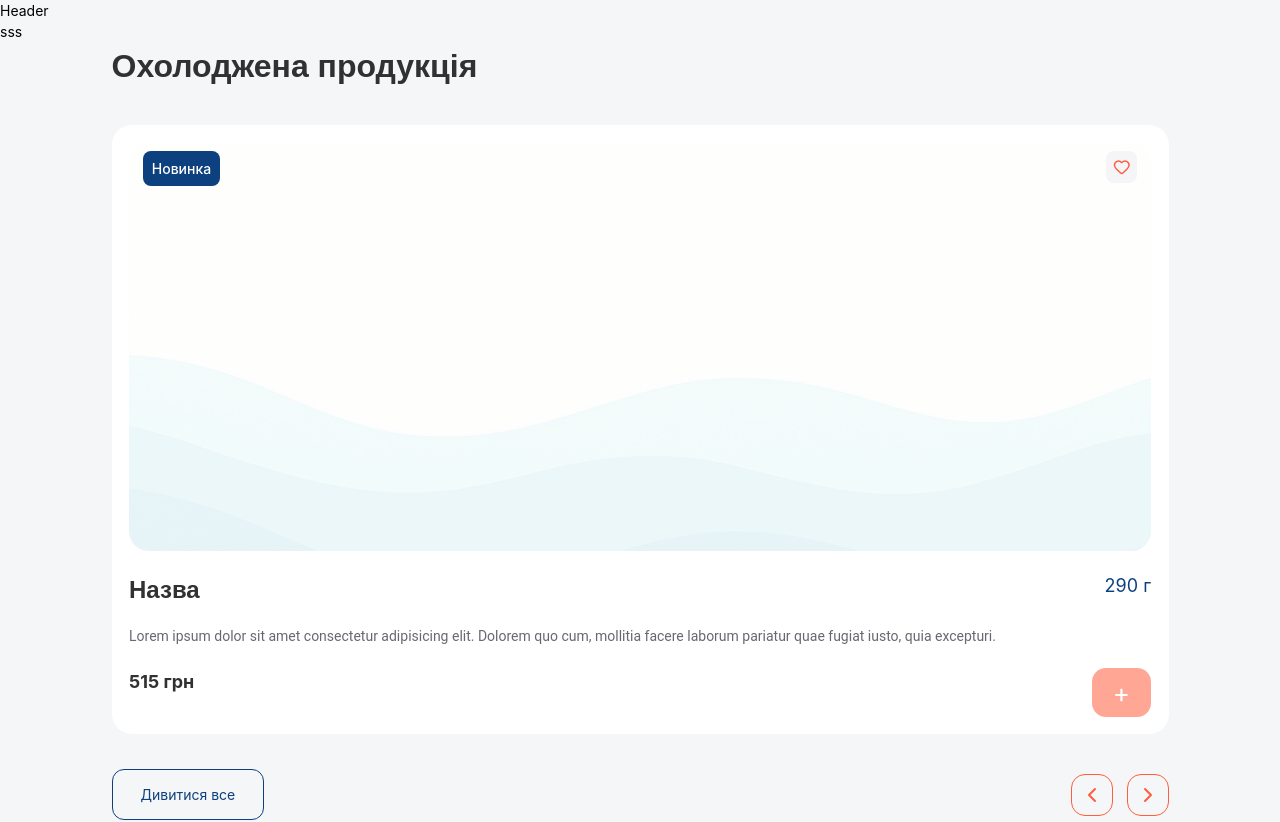
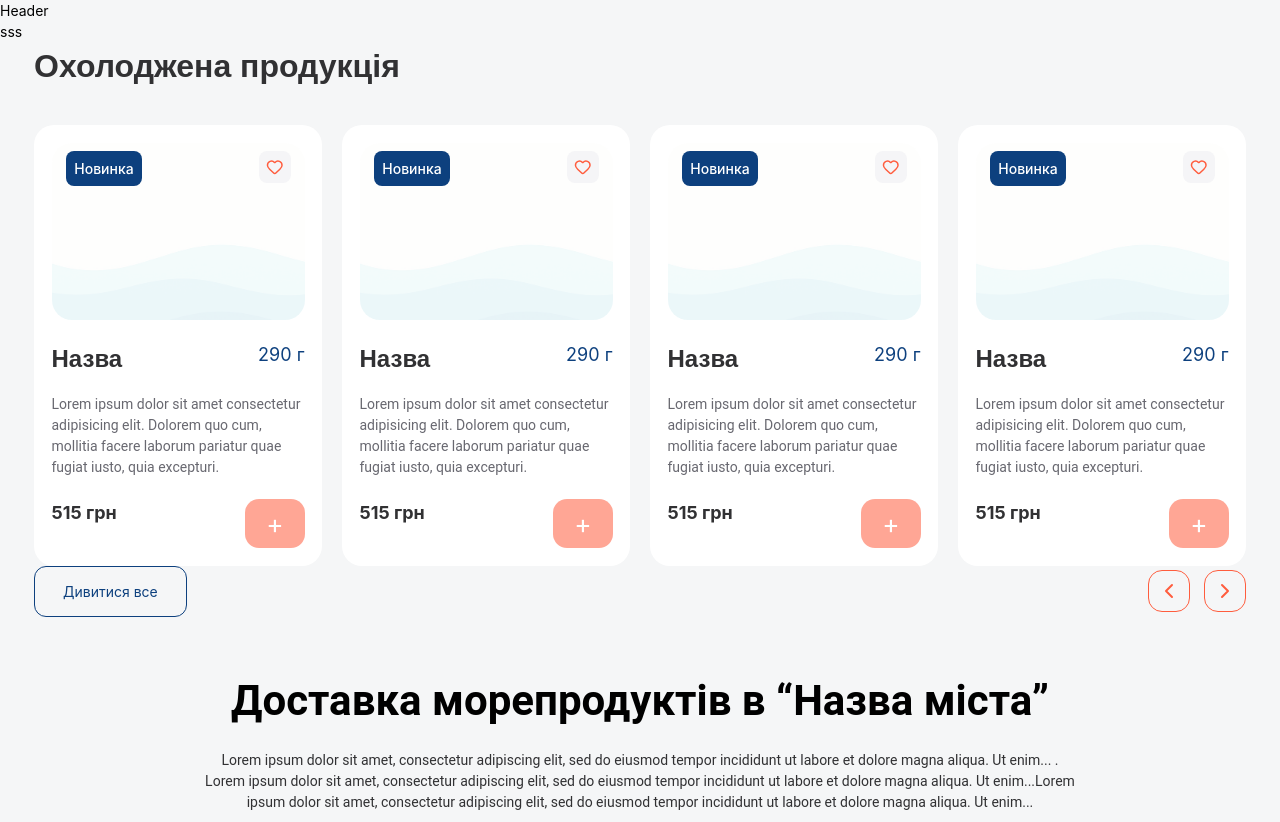
Before and after one commit to illiad24/shop, a React (Vite) app in the folder client/: page / in a window 1280 px wide. Shown: the top 822 px of the page. Built offline with nearby package versions, Linux system fonts and the light colour scheme.

Commit message:
feat: add Swiper for enhanced product slider functionality and update styles

```diff
--- a/client/package.json
+++ b/client/package.json
@@ -20,6 +20,7 @@
     "react-error-boundary": "^6.1.0",
     "react-redux": "^9.2.0",
     "react-router": "^7.12.0",
+    "swiper": "^12.1.0",
     "tailwind-merge": "^3.4.0",
     "tailwindcss": "^4.1.18",
     "tailwindcss-animate": "^1.0.7",
--- a/client/src/features/productItem/ProductItem.tsx
+++ b/client/src/features/productItem/ProductItem.tsx
@@ -5,7 +5,7 @@ export function ProductItem() {
         <div className="bg-white p-5 rounded-[20px]">
             <div className="relative mb-6 last:mb-0">
                 <div className="absolute p-2 z-3 top-2.5 py-2 px-2.5 left-4 rounded-[8px] bg-main text-white font-medium text-[14px]">Новинка</div>
-                <div className="relative pb-[40%]"><img className="absolute-element object-cover rounded-[20px]" src="/footer.png" alt="Image" /></div>
+                <div className="relative pb-[70%]"><img className="absolute-element object-cover rounded-[20px]" src="/footer.png" alt="Image" /></div>
                 <div className="absolute p-2 z-3 top-2.5 right-4 w-9 h-9 flex justify-center items-center bg-[#f5f5f7] rounded-[8px]">
                     <Icon name='favorite' className="text-orange-1" />
                 </div>
--- a/client/src/index.css
+++ b/client/src/index.css
@@ -49,7 +49,7 @@ html {
 }
 
 .container {
-    @apply max-w-[77.5rem] m-auto pr-4 pl-4;
+    @apply max-w-[1240px] m-auto pr-4 pl-4;
 }
 
 /* !Utility */
@@ -82,3 +82,7 @@ html {
 @utility absolute-element {
     @apply absolute top-0 left-0 w-full h-full;
 }
+
+.arrow-button-next.swiper-button-disabled {
+    @apply bg-orange-1 opacity-50 cursor-not-allowed;
+}
--- a/client/src/pages/HomePage.tsx
+++ b/client/src/pages/HomePage.tsx
@@ -5,7 +5,7 @@ import { MapSection } from "../widgets/sections/MapSection";
 export function HomePage() {
     return (
         <>
-            <MainSlider title="Охолоджена продукція" data={[{}, {}, {}]} link="Дивитися все" linkUrl="/" arrows={true} />
+            <MainSlider title="Охолоджена продукція" data={[{}, {}, {}, {}, {}]} link="Дивитися все" linkUrl="/" arrows={true} />
             <IntroSection />
             <MapSection />
         </>
--- a/client/src/shared/icons/Icon.tsx
+++ b/client/src/shared/icons/Icon.tsx
@@ -6,7 +6,7 @@ const iconMap = {
     favorite: Heart,
     arrow: ChevronRight
 }
-export const Icon = ({ name, className, size = 24, ...props }) => {
+export const Icon = ({ name, className, size = 24, ...props }: any) => {
     const IconComponent = iconMap[name]
 
     if (!IconComponent) {
--- a/client/src/widgets/sections/MainSlider.tsx
+++ b/client/src/widgets/sections/MainSlider.tsx
@@ -1,6 +1,10 @@
 import { ProductItem } from "../../features/productItem/ProductItem";
 import { Icon } from "../../shared/icons/Icon";
-
+import { Swiper, SwiperSlide } from 'swiper/react';
+import { Navigation } from 'swiper/modules';
+import 'swiper/css';
+import 'swiper/css/navigation';
+import { useRef } from "react";
 
 interface IMainSliderProps {
     title: string;
@@ -9,33 +13,68 @@ interface IMainSliderProps {
     linkUrl?: string;
     arrows?: boolean;
 }
+
 export function MainSlider({ title, data, link, linkUrl, arrows }: IMainSliderProps) {
+    const prevRef = useRef < HTMLButtonElement | null > (null);
+    const nextRef = useRef < HTMLButtonElement | null > (null);
+    const swiperRef = useRef < any > (null);
+
     return (
         <section>
             <div className="container">
                 <h2 className="mb-10 section-title-32 last:mb-0">{title}</h2>
-                <div className="mb-10 last:mb-0">
-                    <ProductItem />
-                </div>
+
+                <Swiper
+                    modules={[Navigation]}
+                    spaceBetween={20}
+                    slidesPerView={4}
+                    onSwiper={(swiper) => {
+                        swiperRef.current = swiper;
+                        console.log(1)
+                        console.log(arrows, prevRef.current, nextRef.current)
+                        if (arrows && prevRef.current && nextRef.current) {
+                            console.log(2)
+                            swiper.params.navigation.prevEl = prevRef.current;
+                            swiper.params.navigation.nextEl = nextRef.current;
+
+                            swiper.navigation.init();
+                            swiper.navigation.update();
+                        }
+                    }}
+                >
+                    {data.map((item, index) => (
+                        <SwiperSlide key={index}>
+                            <ProductItem {...item} />
+                        </SwiperSlide>
+                    ))}
+                </Swiper>
+
                 <div className="flex justify-between items-center mt-10 last:mt-0 gap-4">
-                    <div>
-                        {(link && linkUrl) &&
-                            <a className="text-main px-8 py-4 rounded-[12px] border border-main inline-block" href={linkUrl}>{link}</a>
-                        }
+                    {link && linkUrl && (
+                        <a
+                            className="text-main px-8 py-4 rounded-[12px] border border-main inline-block"
+                            href={linkUrl}
+                        >
+                            {link}
+                        </a>
+                    )}
+
+
+                    <div className="flex gap-4 items-center">
+                        <button
+                            ref={prevRef}
+                            className="w-12 h-12 rounded-2xl border border-orange-1 text-orange-1 flex justify-center items-center rotate-180"
+                        >
+                            <Icon name="arrow" />
+                        </button>
+                        <button
+                            ref={nextRef}
+                            className="w-12 h-12 rounded-2xl border border-orange-1 text-orange-1 flex justify-center items-center"
+                        >
+                            <Icon name="arrow" />
+                        </button>
                     </div>
-                    <div>
-                        {(arrows) &&
-                            <div className="flex gap-4 items-center" >
-                                <div className="w-12 h-12 rounded-2xl border border-orange-1 text-orange-1 flex justify-center items-center rotate-180">
-                                    <Icon name="arrow" />
-                                </div>
-                                <div className="w-12 h-12 rounded-2xl border border-orange-1 text-orange-1 flex justify-center items-center">
 
-                                    <Icon name="arrow" />
-                                </div>
-                            </div>
-                        }
-                    </div>
                 </div>
             </div>
         </section>
```
Also changed, not shown: 1 other file (tests, documents, lock files or other folders).
